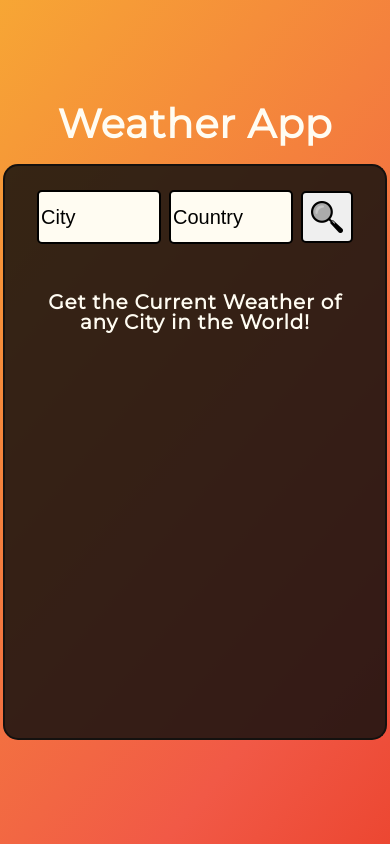
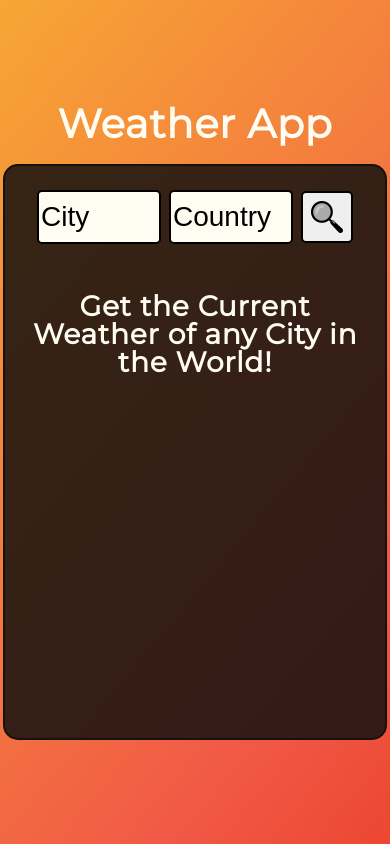
Before and after one commit to DevinFischer32/weather, a React (Create React App) app: page / in a window 390 px wide. Built offline with nearby package versions, Linux system fonts and the light colour scheme.

Commit message:
mediaQuery tablet size

```diff
--- a/src/CSS/App.css
+++ b/src/CSS/App.css
@@ -202,3 +202,21 @@ body {
     font-size: 40px;
   }
 }
+@media screen and (max-width: 900px) {
+  #form {
+    width: 85%;
+  }
+  .weather_container {
+    width: 85%;
+  }
+  .searchInput {
+    width: 35%;
+  }
+  .font_m {
+    font-size: 28px;
+  }
+  #weatherIcon {
+    width: 108px;
+    height: 108px;
+  }
+}
```
